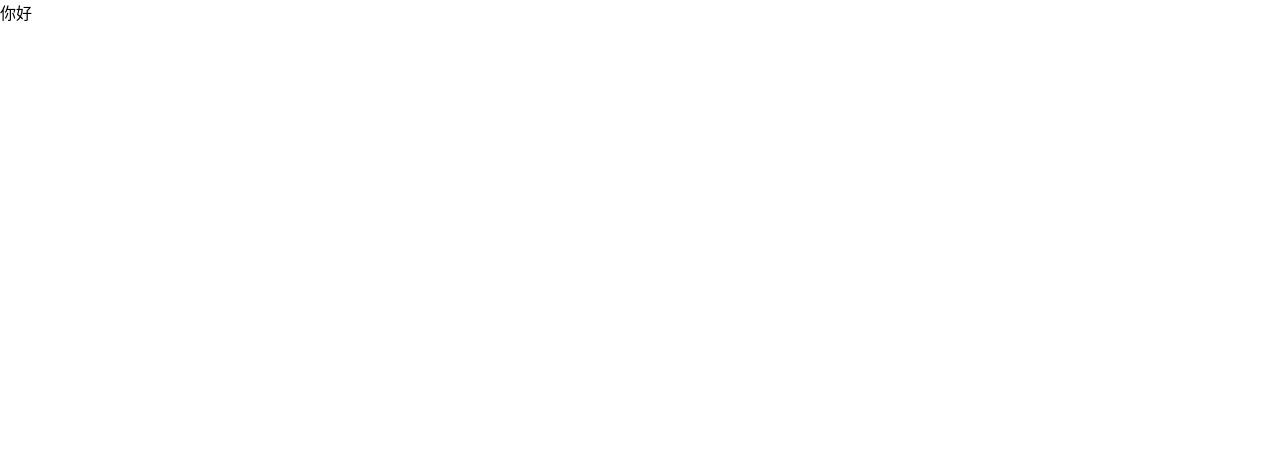
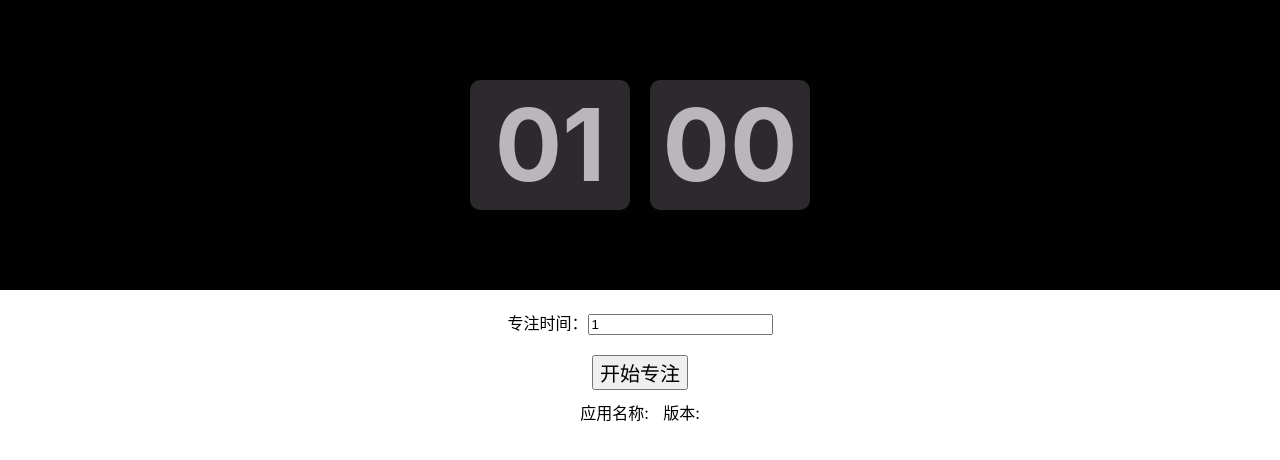
Before and after one commit to Layouwen/little-helper, a Vue app: page / in a window 1280 px wide. Shown: the top 460 px of the page. Built offline with nearby package versions, Linux system fonts and the light colour scheme; the HTML template or start-up script is replaced by a standard one.

Commit message:
style: 添加专注时钟

```diff
--- a/package.json
+++ b/package.json
@@ -1,7 +1,7 @@
 {
   "name": "little-helper",
   "private": true,
-  "version": "0.0.0",
+  "version": "0.0.1-alpha",
   "type": "module",
   "scripts": {
     "dev": "vite",
--- a/src-tauri/tauri.conf.json
+++ b/src-tauri/tauri.conf.json
@@ -8,7 +8,7 @@
   },
   "package": {
     "productName": "little-helper",
-    "version": "0.0.0"
+    "version": "0.0.1-alpha"
   },
   "tauri": {
     "allowlist": {
--- a/src/App.vue
+++ b/src/App.vue
@@ -1,7 +1,15 @@
 <script setup lang="ts">
+import Container from '@/components/container/index.vue';
+import FocusClock from '@/components/focus-clock/index.vue';
+import Version from '@/components/version/index.vue';
 </script>
 
-<template>你好</template>
+<template>
+  <Container>
+    <FocusClock />
+    <Version />
+  </Container>
+</template>
 
 <style scoped>
 </style>
--- /dev/null
+++ b/src/components/container/index.vue
@@ -0,0 +1,14 @@
+<script setup lang="ts"></script>
+
+<style lang="scss">
+.bw-container {
+  display: flex;
+  flex-direction: column;
+}
+</style>
+
+<template>
+  <div class="bw-container">
+    <slot />
+  </div>
+</template>
--- /dev/null
+++ b/src/components/focus-clock/index.vue
@@ -0,0 +1,119 @@
+<script setup lang="ts">
+import { computed, onMounted, ref } from 'vue';
+import { zeroFill } from '@/utils';
+
+const remainingTime = ref(0);
+const focusTime = ref(1);
+
+const setFocusTime = (e: InputEvent) => {
+  const target = e.target as HTMLInputElement;
+  const val = target.value;
+  if (val) {
+    const _val = Number(val);
+    focusTime.value = _val;
+    remainingTime.value = _val * 60;
+  }
+};
+
+const focusStatus = ref(false);
+const toggleFocus = () => {
+  focusStatus.value = !focusStatus.value;
+  if (focusStatus.value) {
+    startFocus();
+  } else {
+    stopFocus();
+  }
+};
+
+const focusTimer = ref<NodeJS.Timer>();
+
+const startFocus = () => {
+  focusTimer.value = setInterval(() => {
+    if (remainingTime.value === 0) {
+      focusStatus.value = false;
+      stopFocus();
+    } else {
+      remainingTime.value--;
+    }
+  }, 20);
+};
+
+const initFocus = () => {
+  remainingTime.value = focusTime.value * 60;
+};
+
+const stopFocus = () => {
+  initFocus();
+  clearInterval(focusTimer.value);
+};
+
+const buttonText = computed(() => {
+  return focusStatus.value ? '取消专注' : '开始专注';
+});
+
+const showTime = computed(() => {
+  const m = Math.floor(remainingTime.value / 60);
+  const s = remainingTime.value % 60;
+  return [zeroFill(m), zeroFill(s)];
+});
+
+onMounted(() => {
+  initFocus();
+});
+</script>
+
+<template>
+  <div class="time-number">
+    <span v-for="time in showTime" class="time-block">{{ time }}</span>
+  </div>
+  <div class="input-wrapper">
+    <label>
+      <span>专注时间：</span>
+      <input type="number" placeholder="专注时间" :value="focusTime" @input="setFocusTime" />
+    </label>
+  </div>
+  <div class="btn-controls">
+    <button class="btn-start" @click="toggleFocus">{{ buttonText }}</button>
+  </div>
+</template>
+
+<style scoped lang="scss">
+.time-number {
+  display: flex;
+  align-items: center;
+  justify-content: center;
+  font-size: 100px;
+  padding: 80px 0;
+  background: #010101;
+  .time-block {
+    --time-block-width: 130px;
+    width: calc(var(--time-block-width) + 30px);
+    height: var(--time-block-width);
+    line-height: var(--time-block-width);
+    text-align: center;
+    color: #b9b7ba;
+    font-weight: bold;
+    background: #2c2a2c;
+    border-radius: 10px;
+    &:last-child {
+      margin-left: 20px;
+    }
+  }
+}
+
+.input-wrapper {
+  padding: 20px 0;
+  display: flex;
+  justify-content: center;
+  align-items: center;
+}
+
+.btn-controls {
+  display: flex;
+  justify-content: center;
+  align-items: center;
+  .btn-start {
+    font-size: 20px;
+  }
+}
+</style>
--- /dev/null
+++ b/src/components/version/index.vue
@@ -0,0 +1,30 @@
+<script setup lang="ts">
+import { getName, getVersion } from '@tauri-apps/api/app';
+import { onMounted, ref } from 'vue';
+
+const name = ref('');
+const version = ref('');
+
+const init = async () => {
+  name.value = await getName();
+  version.value = await getVersion();
+};
+
+onMounted(() => {
+  init();
+});
+</script>
+
+<template>
+  <div class="bw-version">
+    <span :style="{marginRight: '10px'}">应用名称: {{ name }}</span>
+    <span>版本: {{ version }}</span>
+  </div>
+</template>
+
+<style lang="scss">
+.bw-version {
+  padding: 10px 0;
+  text-align: center;
+}
+</style>
--- /dev/null
+++ b/src/utils/index.ts
@@ -0,0 +1,6 @@
+export const zeroFill = (n: number) => {
+  if (n < 10) {
+    return '0' + n;
+  }
+  return String(n);
+};
--- a/vite.config.ts
+++ b/vite.config.ts
@@ -1,5 +1,10 @@
-import { defineConfig } from "vite";
-import vue from "@vitejs/plugin-vue";
+import { defineConfig } from 'vite';
+import vue from '@vitejs/plugin-vue';
+import { resolve } from 'path';
+
+const joinPath = (src) => {
+  return resolve(__dirname, src);
+};
 
 // https://vitejs.dev/config/
 export default defineConfig({
@@ -13,14 +18,20 @@ export default defineConfig({
     port: 1420,
     strictPort: true,
   },
+  resolve: {
+    alias: {
+      '@/components': joinPath('./src/components'),
+      '@/utils': joinPath('./src/utils'),
+    },
+  },
   // to make use of `TAURI_DEBUG` and other env variables
   // https://tauri.studio/v1/api/config#buildconfig.beforedevcommand
-  envPrefix: ["VITE_", "TAURI_"],
+  envPrefix: ['VITE_', 'TAURI_'],
   build: {
     // Tauri supports es2021
-    target: ["es2021", "chrome100", "safari13"],
+    target: ['es2021', 'chrome100', 'safari13'],
     // don't minify for debug builds
-    minify: !process.env.TAURI_DEBUG ? "esbuild" : false,
+    minify: !process.env.TAURI_DEBUG ? 'esbuild' : false,
     // produce sourcemaps for debug builds
     sourcemap: !!process.env.TAURI_DEBUG,
   },
```
Also changed, not shown: src/components/Greet.vue (deleted, +0 -20 lines), tsconfig.json (+21 -4 lines).
